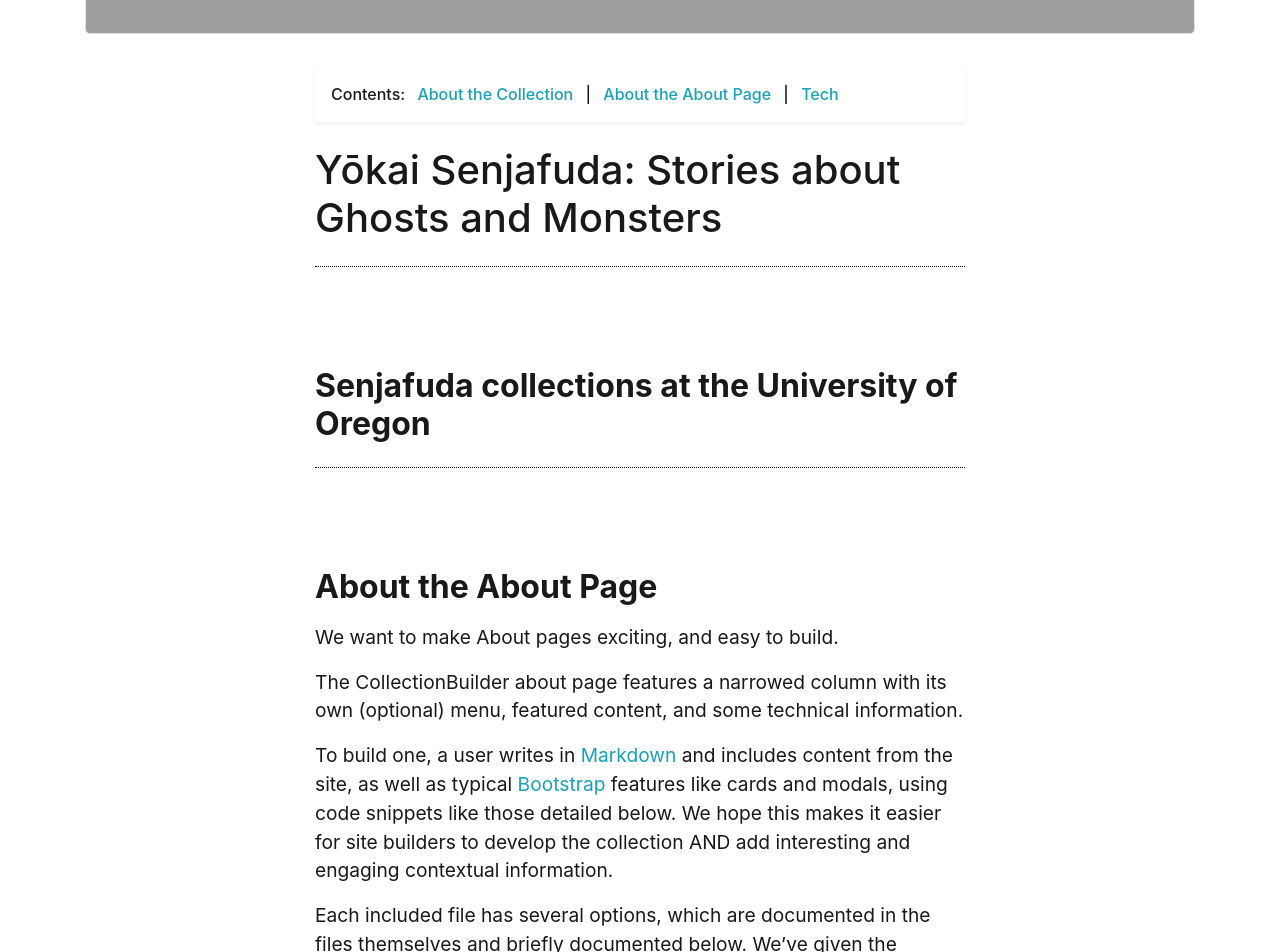
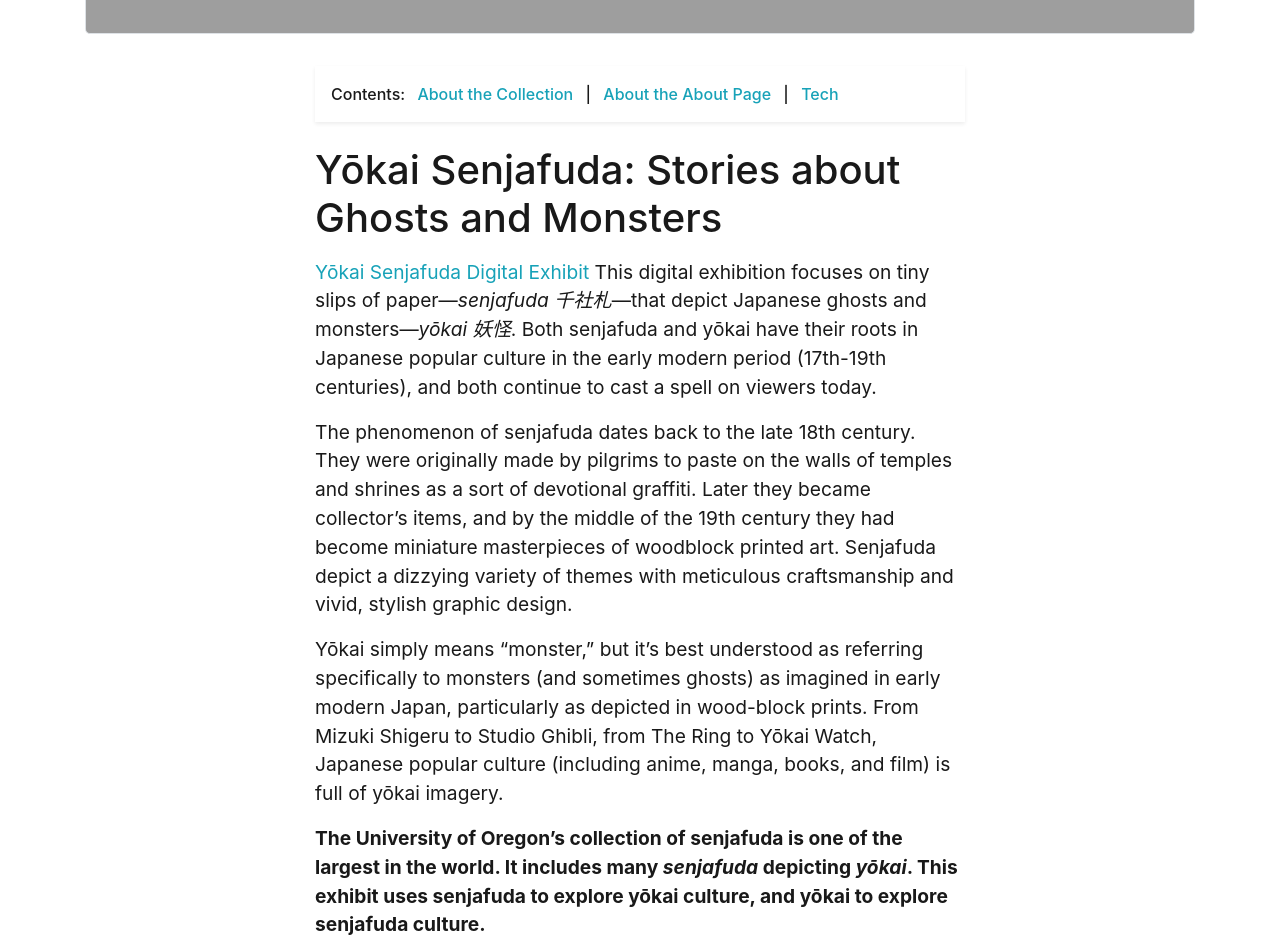
Before and after one commit to gabrielesh/demo_for_o, a Jekyll site: the page built from pages/about.md, in a window 1280 px wide and 1400 px high, scrolled down 415 px. Shown: the top 952 px of the window. Built offline with Jekyll 4.4.1, drawn with Linux system fonts in a browser that asks for light colours; some of the changed text lies outside the part shown; grey boxes are pictures that could not be loaded.

Commit message:
Update about.md

```diff
--- a/pages/about.md
+++ b/pages/about.md
@@ -13,7 +13,26 @@ credits: true
 {% include feature/nav-menu.html sections="About the Collection;About the About Page" %}
 
 # Yōkai Senjafuda: Stories about Ghosts and Monsters
+
+[Yōkai Senjafuda Digital Exhibit](https://glam.uoregon.edu/yokaisenjafuda/page/welcome)
+This digital exhibition focuses on tiny slips of paper—*senjafuda 千社札*—that depict Japanese ghosts and monsters—*yōkai 妖怪*. Both senjafuda and yōkai have their roots in Japanese popular culture in the early modern period (17th-19th centuries), and both continue to cast a spell on viewers today.
+
+The phenomenon of senjafuda dates back to the late 18th century. They were originally made by pilgrims to paste on the walls of temples and shrines as a sort of devotional graffiti. Later they became collector’s items, and by the middle of the 19th century they had become miniature masterpieces of woodblock printed art. Senjafuda depict a dizzying variety of themes with meticulous craftsmanship and vivid, stylish graphic design.
+
+Yōkai simply means “monster,” but it’s best understood as referring specifically to monsters (and sometimes ghosts) as imagined in early modern Japan, particularly as depicted in wood-block prints. From Mizuki Shigeru to Studio Ghibli, from The Ring to Yōkai Watch, Japanese popular culture (including anime, manga, books, and film) is full of yōkai imagery.
+
+**The University of Oregon’s collection of senjafuda is one of the largest in the world. It includes many *senjafuda* depicting *yōkai*. This exhibit uses senjafuda to explore yōkai culture, and yōkai to explore senjafuda culture.**
+
 ## Senjafuda collections at the University of Oregon
+![Two-unit votive slip with double black border. Kabuki scene with young female dancing. Flames on kimono and falling around her. Decorative fan shapes at top with ren mark patterns and black text.](https://oregondigital.org/downloads/oregondigital:df728t07k "Two-unit votive slip with double black border. Kabuki scene with young female dancing. Flames on kimono and falling around her. Decorative fan shapes at top with ren mark patterns and black text.")
 
-<!-- IMPORTANT!!! DELETE this comment and the include below when you are finished editing this page for your collection. The include below introduces about page features. They will show up on your collection's about page until you delete it.  -->
-{% include cb/about_the_about.md %}
+These are the digital collections used to making the digital exhibit
+1. The Star Collection
+2. The Shōbundō collection
+
+These are categories of ghosts and monsters that are found in the digital exhibit.
+- Kappas
+- Oni
+- Cats
+- Foxes
+- Tengu
```
